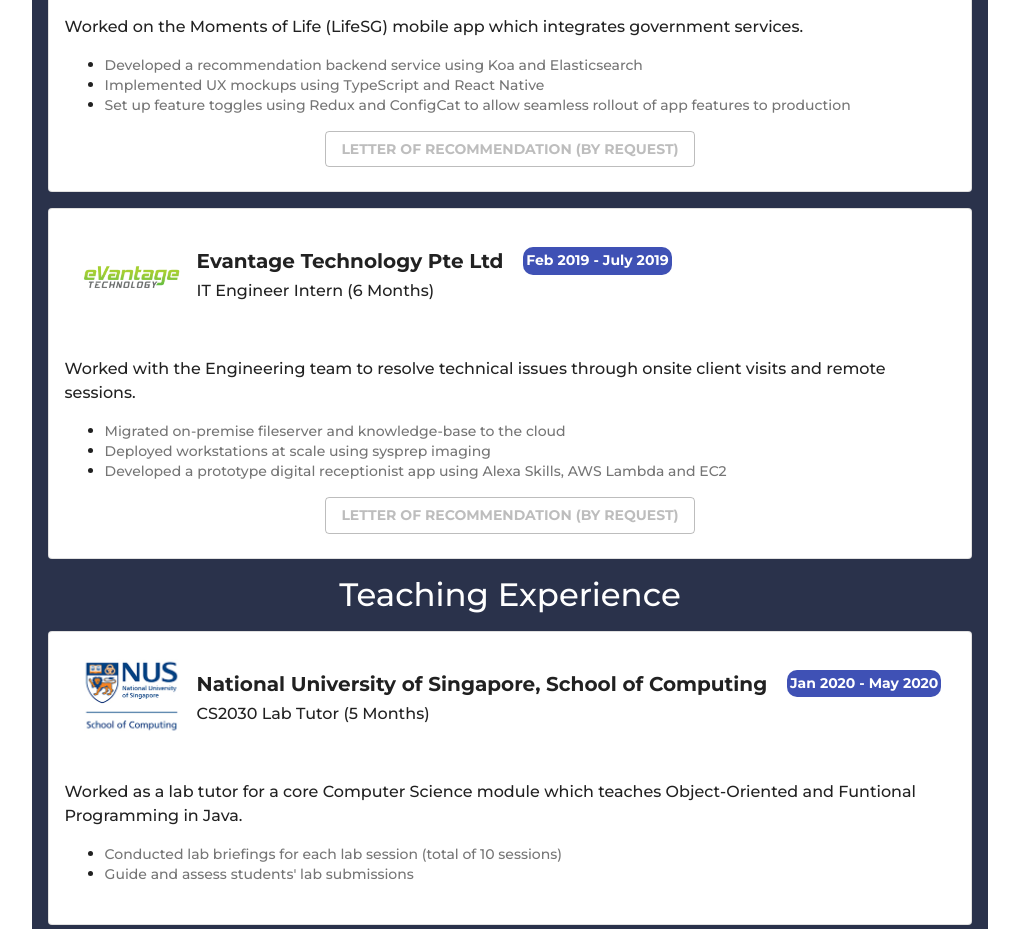
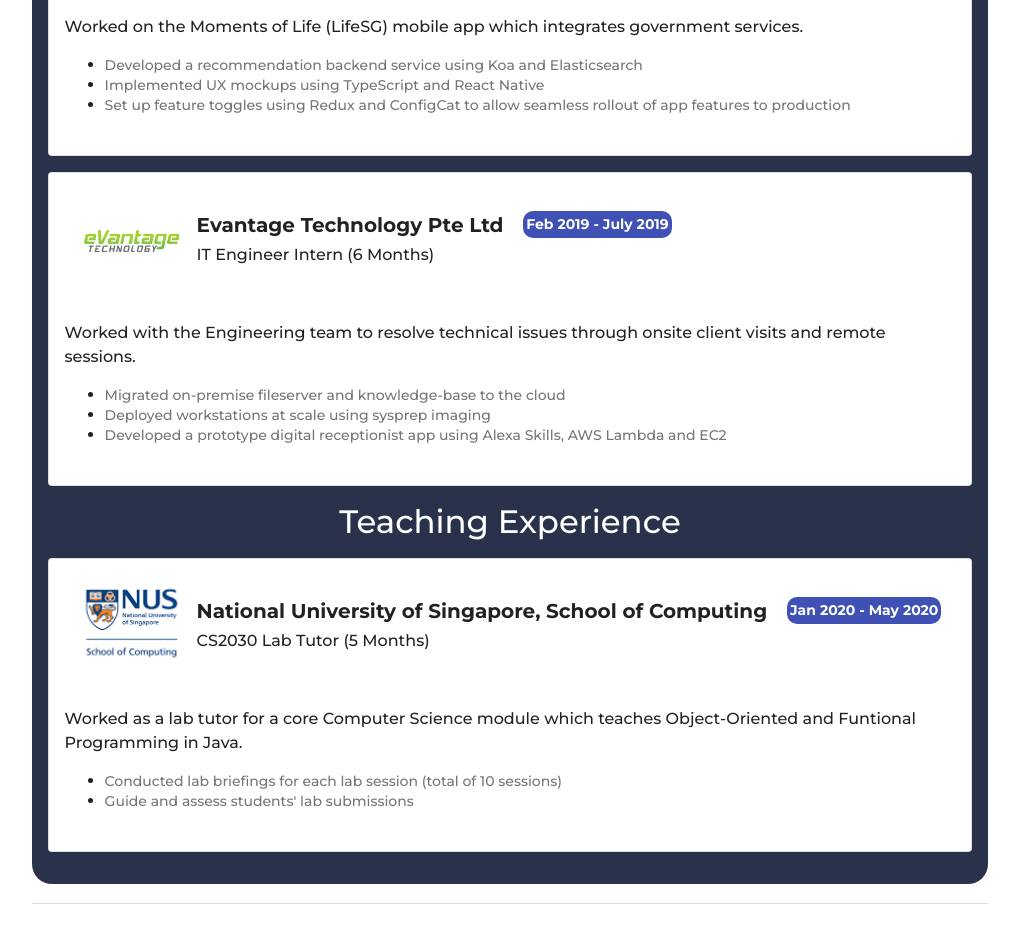
Before and after one commit to LOVELELESS/portfolio, a React (Create React App) app: page / in a window 1280 px wide. Shown: the part 1180-2109 px from the top of the page, without its empty margins (130-1149 px from the left). Built offline with nearby package versions, Linux system fonts and the light colour scheme; no server answers.

Commit message:
Remove links to testimonials

```diff
--- a/src/components/Experiences/Experiences.js
+++ b/src/components/Experiences/Experiences.js
@@ -34,7 +34,7 @@
             'Set up feature toggles using Redux and ConfigCat to allow seamless rollout of app features to production',
           ],
         }}
-        testimonial={govtechTestimonial}
+        // testimonial={govtechTestimonial}
         testimonialName="Recommendation letter for Rayson Koh.pdf"
       />
       <ExperienceCard
@@ -57,7 +57,7 @@
             'Developed a prototype digital receptionist app using Alexa Skills, AWS Lambda and EC2',
           ],
         }}
-        testimonial={evantageTestimonial}
+        // testimonial={evantageTestimonial}
         testimonialName="Rayson-Intern-Testimonial-2019.pdf"
       />
       <Typography variant="h4" style={{color: 'white', textAlign: 'center'}}>
```
